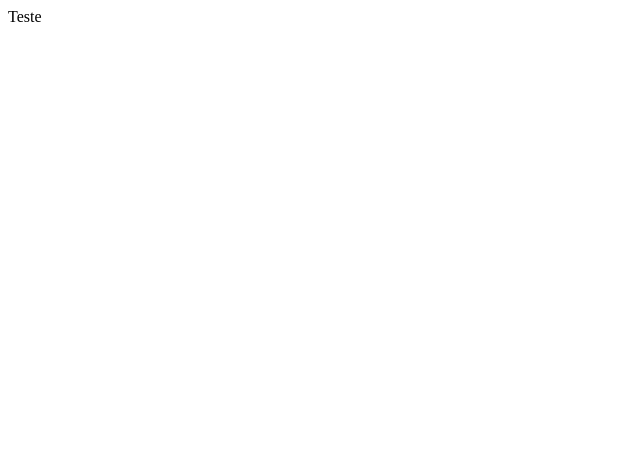
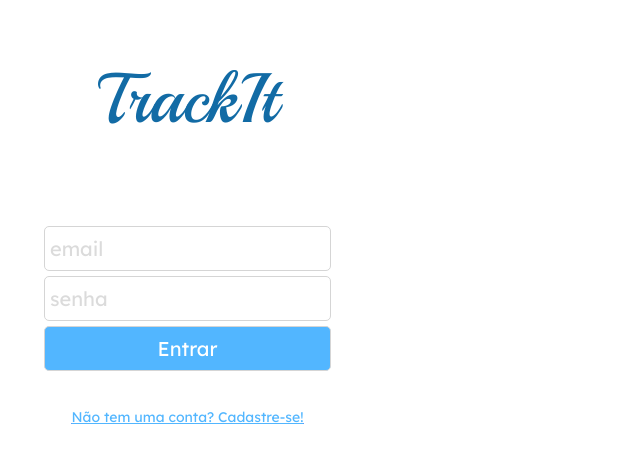
Before and after one commit to mkvasconcelos/trackIt, a React (Create React App) app: page / in a window 1280 px wide. Shown: the top 462 px of the page, without its empty margins (0-640 px from the left). Built offline with nearby package versions, Linux system fonts and the light colour scheme.

Commit message:
Login page static done

```diff
--- a/package.json
+++ b/package.json
@@ -6,9 +6,15 @@
     "@testing-library/jest-dom": "^5.16.5",
     "@testing-library/react": "^13.4.0",
     "@testing-library/user-event": "^13.5.0",
+    "axios": "^1.2.1",
+    "localforage": "^1.10.0",
+    "match-sorter": "^6.3.1",
     "react": "^18.2.0",
     "react-dom": "^18.2.0",
+    "react-router-dom": "^6.4.5",
     "react-scripts": "5.0.1",
+    "sort-by": "^1.2.0",
+    "styled-components": "^5.3.6",
     "web-vitals": "^2.1.4"
   },
   "scripts": {
--- a/public/index.html
+++ b/public/index.html
@@ -5,6 +5,7 @@
     <link rel="icon" href="%PUBLIC_URL%/favicon.ico" />
     <meta name="viewport" content="width=device-width, initial-scale=1" />
     <title>Track it</title>
+    <link rel="preconnect" href="https://fonts.googleapis.com"><link rel="preconnect" href="https://fonts.gstatic.com" crossorigin><link href="https://fonts.googleapis.com/css2?family=Lexend+Deca&family=Playball&display=swap" rel="stylesheet">
   </head>
   <body>
     <div id="root"></div>
--- a/src/App.js
+++ b/src/App.js
@@ -1,3 +1,16 @@
+import { BrowserRouter, Routes, Route } from "react-router-dom";
+import Login from "./components/pages/Login";
+import GlobalStyle from "./globalStyles";
+
 export default function App() {
-  return <div className="App">Teste</div>;
+  return (
+    <div>
+      <BrowserRouter>
+        <GlobalStyle />
+        <Routes>
+          <Route path="/" element={<Login />} />
+        </Routes>
+      </BrowserRouter>
+    </div>
+  );
 }
--- /dev/null
+++ b/src/components/pages/Login.js
@@ -0,0 +1,58 @@
+import React from "react";
+import { Link } from "react-router-dom";
+import styled from "styled-components";
+
+export default function Login() {
+  return (
+    <Container>
+      <h1>TrackIt</h1>
+      <form>
+        <input type="email" placeholder="email"></input>
+        <input type="password" placeholder="senha"></input>
+        <input type="button" value="Entrar"></input>
+      </form>
+      <Link to="/cadastro">
+        <p>Não tem uma conta? Cadastre-se!</p>
+      </Link>
+    </Container>
+  );
+}
+
+const Container = styled.div`
+  display: flex;
+  flex-direction: column;
+  align-items: center;
+  form {
+    display: flex;
+    flex-direction: column;
+    margin: 10% 10% 5% 10%;
+    width: 80%;
+  }
+  input {
+    margin-bottom: 5px;
+    height: 45px;
+    border: 1px solid #d5d5d5;
+    border-radius: 5px;
+    background: #52b6ff;
+    color: #ffffff;
+    font-size: 20px;
+  }
+  input:not(:nth-child(3)) {
+    background: #ffffff;
+    color: black;
+    padding-left: 5px;
+  }
+  input::placeholder {
+    color: #dbdbdb;
+  }
+  h1 {
+    font-size: 70px;
+    font-family: "Playball", Arial, Helvetica, sans-serif;
+    color: #126ba5;
+  }
+  p {
+    color: #52b6ff;
+    text-decoration: underline;
+    font-size: 14px;
+  }
+`;
--- /dev/null
+++ b/src/constants/APImethods.js
@@ -0,0 +1,5 @@
+import
+
+function signUp(email,name,image,password){
+
+}
--- /dev/null
+++ b/src/globalStyles.js
@@ -0,0 +1,11 @@
+import { createGlobalStyle } from "styled-components";
+
+const GlobalStyle = createGlobalStyle`
+    *{
+        box-sizing: border-box;
+        max-width: 375px;
+        font-weight: 400;
+        font-family: 'Lexend Deca', Arial, Helvetica, sans-serif;
+    }
+`;
+export default GlobalStyle;
```
Also changed, not shown: 1 other file (tests, documents, lock files or other folders).
